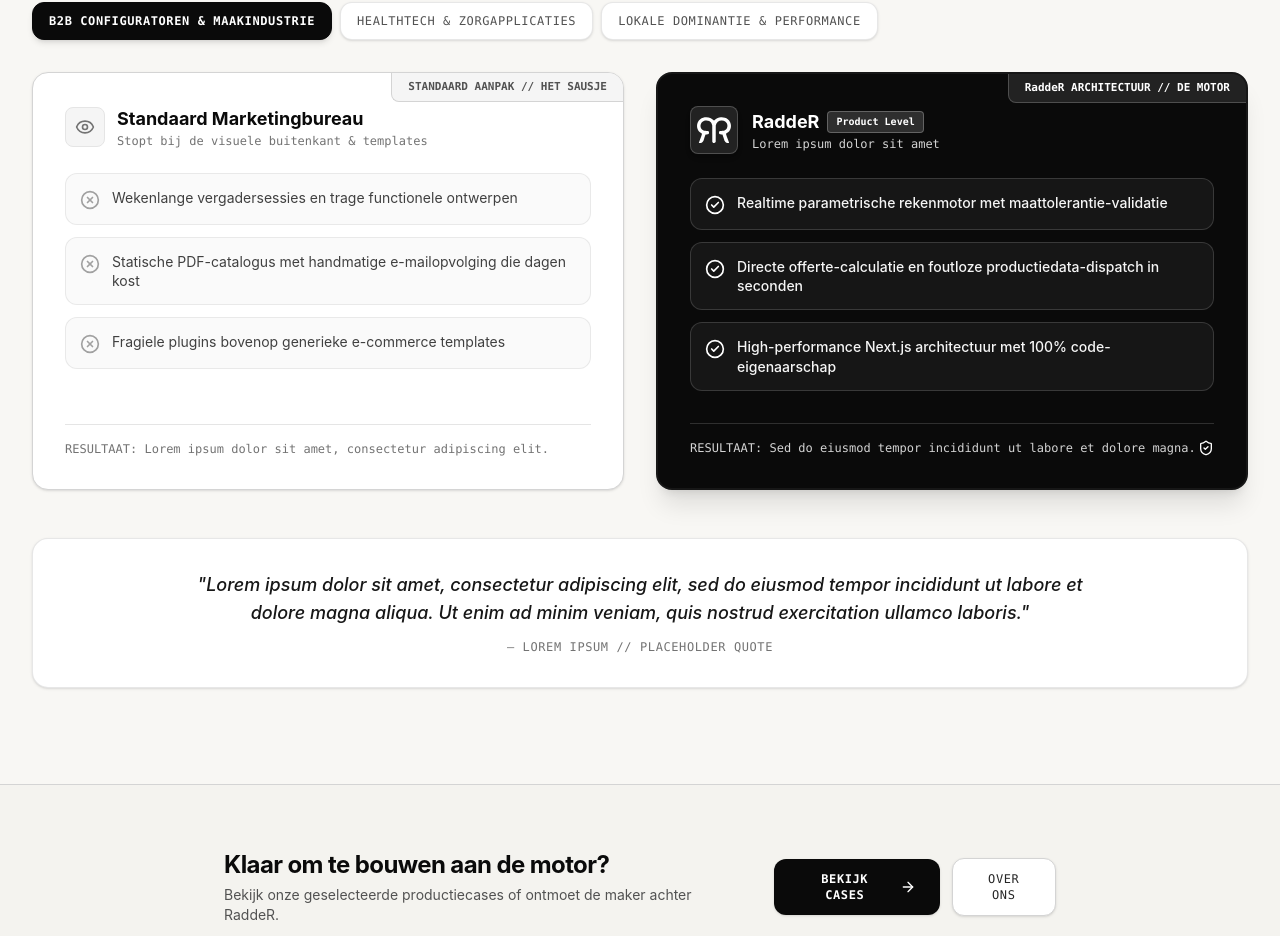
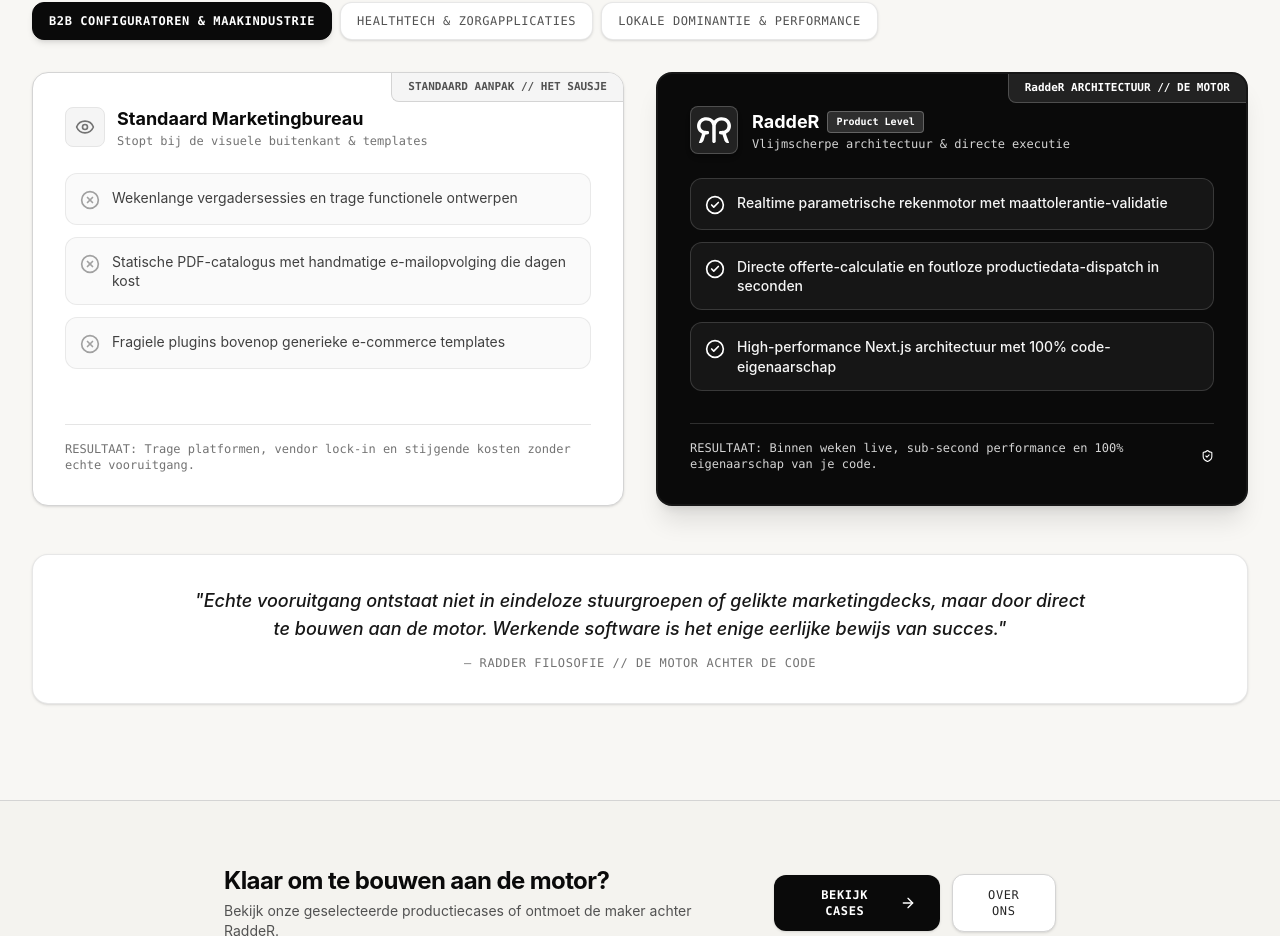
Before and after one commit to radder1972/emmer, a React (Vite) app: page / in a window 1280 px wide. Shown: the part 2531-3467 px from the top of the page. Built offline with nearby package versions, Linux system fonts and the light colour scheme.

Commit message:
content: replace all lorem ipsum and placeholder texts with authentic punchy copy

```diff
--- a/src/components/ContactSection.tsx
+++ b/src/components/ContactSection.tsx
@@ -167,7 +167,7 @@
                         required
                         value={name}
                         onChange={(e) => setName(e.target.value)}
-                        placeholder="bijv. Alexander de Vries"
+                        placeholder="Naam"
                         className="w-full px-4 py-3 rounded-xl bg-neutral-50/70 border border-neutral-300 text-neutral-950 placeholder:text-neutral-400 text-sm focus:outline-none focus:border-neutral-950 font-mono transition-colors"
                       />
                     </div>
@@ -181,7 +181,7 @@
                         required
                         value={email}
                         onChange={(e) => setEmail(e.target.value)}
-                        placeholder="alexander@bedrijf.nl"
+                        placeholder="naam@bedrijf.nl"
                         className="w-full px-4 py-3 rounded-xl bg-neutral-50/70 border border-neutral-300 text-neutral-950 placeholder:text-neutral-400 text-sm focus:outline-none focus:border-neutral-950 font-mono transition-colors"
                       />
                     </div>
@@ -215,7 +215,7 @@
                       required
                       value={message}
                       onChange={(e) => setMessage(e.target.value)}
-                      placeholder="Beschrijf waar de complexiteit zit: welke regels, data of processen moeten de motor aandrijven?"
+                      placeholder="Korte toelichting op je casus, proces of gewenste systeem..."
                       className="w-full px-4 py-3 rounded-xl bg-neutral-50/70 border border-neutral-300 text-neutral-950 placeholder:text-neutral-400 text-sm focus:outline-none focus:border-neutral-950 font-mono transition-colors"
                     />
                   </div>
--- a/src/components/EngineVsWrapper.tsx
+++ b/src/components/EngineVsWrapper.tsx
@@ -73,7 +73,7 @@
             </div>
 
             <div className="mt-8 pt-4 border-t border-neutral-200 text-xs font-mono text-neutral-500">
-              RESULTAAT: Lorem ipsum dolor sit amet, consectetur adipiscing elit.
+              RESULTAAT: Trage platformen, vendor lock-in en stijgende kosten zonder echte vooruitgang.
             </div>
           </div>
 
@@ -95,7 +95,7 @@
                       Product Level
                     </span>
                   </h3>
-                  <p className="text-xs font-mono text-neutral-300">Lorem ipsum dolor sit amet</p>
+                  <p className="text-xs font-mono text-neutral-300">Vlijmscherpe architectuur & directe executie</p>
                 </div>
               </div>
 
@@ -110,7 +110,7 @@
             </div>
 
             <div className="mt-8 pt-4 border-t border-white/15 text-xs font-mono text-neutral-300 flex items-center justify-between">
-              <span>RESULTAAT: Sed do eiusmod tempor incididunt ut labore et dolore magna.</span>
+              <span>RESULTAAT: Binnen weken live, sub-second performance en 100% eigenaarschap van je code.</span>
               <ShieldCheck className="w-4 h-4 text-white" />
             </div>
           </div>
@@ -119,10 +119,10 @@
         {/* Quote banner from the brief */}
         <div className="mt-12 p-8 rounded-2xl bg-white border border-neutral-200/90 shadow-sm text-center relative overflow-hidden">
           <div className="text-base sm:text-lg italic text-neutral-900 font-medium max-w-4xl mx-auto">
-            "Lorem ipsum dolor sit amet, consectetur adipiscing elit, sed do eiusmod tempor incididunt ut labore et dolore magna aliqua. Ut enim ad minim veniam, quis nostrud exercitation ullamco laboris."
+            "Echte vooruitgang ontstaat niet in eindeloze stuurgroepen of gelikte marketingdecks, maar door direct te bouwen aan de motor. Werkende software is het enige eerlijke bewijs van succes."
           </div>
           <div className="mt-3 text-xs font-mono text-neutral-500 uppercase tracking-wider">
-            — LOREM IPSUM // PLACEHOLDER QUOTE
+            — RADDER FILOSOFIE // DE MOTOR ACHTER DE CODE
           </div>
         </div>
       </div>
--- a/src/data/projects.ts
+++ b/src/data/projects.ts
@@ -251,36 +251,36 @@
     number: '01',
     title: 'De Strateeg',
     subtitle: 'Productstrategie & Validatie',
-    description: 'Ut enim ad minim veniam, quis nostrud exercitation ullamco laboris nisi ut aliquip ex ea commodo consequat. Duis aute irure dolor in reprehenderit in voluptate velit esse cillum.',
+    description: 'We ontrafelen de kern van je businessmodel en elimineren overbodige aannames. Geen ellenlange adviesrapporten, maar een scherpe technische koers die direct getoetst wordt aan de markt.',
     icon: 'Terminal',
     bullets: [
-      'Duis aute irure dolor in reprehenderit in voluptate',
-      'Velit esse cillum dolore eu fugiat nulla pariatur',
-      'Excepteur sint occaecat cupidatat non proident',
+      'Scherpe scope & snelle marktvalidatie',
+      'Directe vertaling van domeinregels naar architectuur',
+      'Geen bureaucratie of trage managementlagen',
     ],
   },
   {
     number: '02',
     title: 'De Architect',
     subtitle: 'Systeemarchitectuur & Domeinmodel',
-    description: 'Lorem ipsum dolor sit amet, consectetur adipiscing elit. Sed do eiusmod tempor incididunt ut labore et dolore magna aliqua. Ut enim ad minim veniam, quis nostrud exercitation ullamco.',
+    description: 'We ontwerpen een robuust technisch fundament dat schaalt zonder frictie. State machines, schone datastructuren en API-koppelingen die complexe bedrijfslogica simpel en betrouwbaar maken.',
     icon: 'Cpu',
     bullets: [
-      'Lorem ipsum dolor sit amet consectetur',
-      'Consectetur adipiscing elit sed do eiusmod',
-      'Tempor incididunt ut labore et dolore magna',
+      'Sub-second performance & 100/100 Core Web Vitals',
+      'Modulair state management & schone datamodellen',
+      'Toekomstvaste stack met 100% code-eigenaarschap',
     ],
   },
   {
     number: '03',
     title: 'De Maker',
     subtitle: 'Realisatie & Directe Code',
-    description: 'Duis aute irure dolor in reprehenderit in voluptate velit esse cillum dolore eu fugiat nulla pariatur. Excepteur sint occaecat cupidatat non proident, sunt in culpa qui officia.',
+    description: 'Van prompt naar productie in één directe feedbackloop. We bouwen het systeem met moderne agentic tools, vlijmscherpe front-end esthetiek en solide backend-integraties.',
     icon: 'Compass',
     bullets: [
-      'Sunt in culpa qui officia deserunt mollit anim',
-      'Id est laborum sed ut perspiciatis unde omnis',
-      'Iste natus error sit voluptatem accusantium',
+      'Productierijpe code in dagen in plaats van kwartalen',
+      'Pixel-perfecte interfaces met editorial typografie',
+      'Continu werkende releases zonder tussenpersonen',
     ],
   },
 ];
--- a/src/pages/AboutPage.tsx
+++ b/src/pages/AboutPage.tsx
@@ -27,13 +27,13 @@
           <div className="text-left">
             <div className="inline-flex items-center gap-2 px-2.5 py-1 rounded-md bg-neutral-200/60 border border-neutral-300 text-[11px] font-mono text-neutral-700 mb-2">
               <RadderIconTerminal size={13} strokeWidth={2} color="#ff451a" />
-              <span>SPARREN // PLACEHOLDER</span>
+              <span>DIRECT CONTACT // GEEN TUSSENLAGEN</span>
             </div>
             <h3 className="text-xl sm:text-2xl font-bold text-neutral-950 tracking-tight">
-              Lorem ipsum dolor sit amet consectetur?
+              Klaar om je idee om te zetten in werkende code?
             </h3>
             <p className="text-sm text-neutral-600 mt-1">
-              Duis aute irure dolor in reprehenderit in voluptate velit esse cillum dolore.
+              Binnen een half uur sparren bepalen we samen de architectuur en de snelste route naar productie.
             </p>
           </div>
           <div className="flex items-center gap-3">
--- a/src/pages/CasesPage.tsx
+++ b/src/pages/CasesPage.tsx
@@ -23,13 +23,13 @@
           <div className="text-left">
             <div className="inline-flex items-center gap-2 px-2.5 py-1 rounded-md bg-neutral-200/60 border border-neutral-300 text-[11px] font-mono text-neutral-700 mb-2">
               <RadderIconTerminal size={13} strokeWidth={2} color="#ff451a" />
-              <span>AANPAK // PLACEHOLDER</span>
+              <span>BOUWEN AAN DE MOTOR // PRAKTIJK</span>
             </div>
             <h3 className="text-xl sm:text-2xl font-bold text-neutral-950 tracking-tight">
-              Lorem ipsum dolor sit amet consectetur?
+              Jouw domeinlogica vertalen naar een werkend platform?
             </h3>
             <p className="text-sm text-neutral-600 mt-1">
-              Ut enim ad minim veniam, quis nostrud exercitation ullamco laboris nisi.
+              Van complexe B2B calculaties tot klinische tools: wij bouwen systemen die direct renderen en schalen.
             </p>
           </div>
           <div className="flex items-center gap-3">
```
